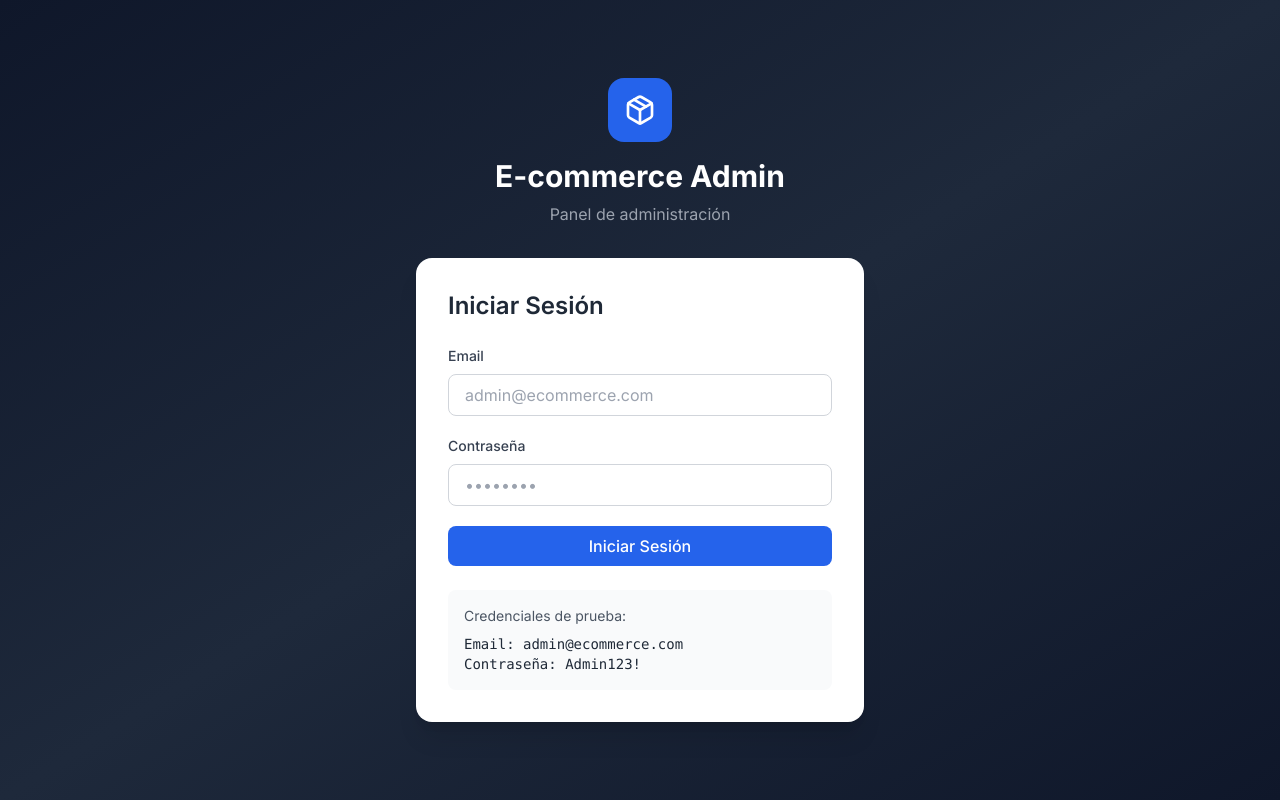
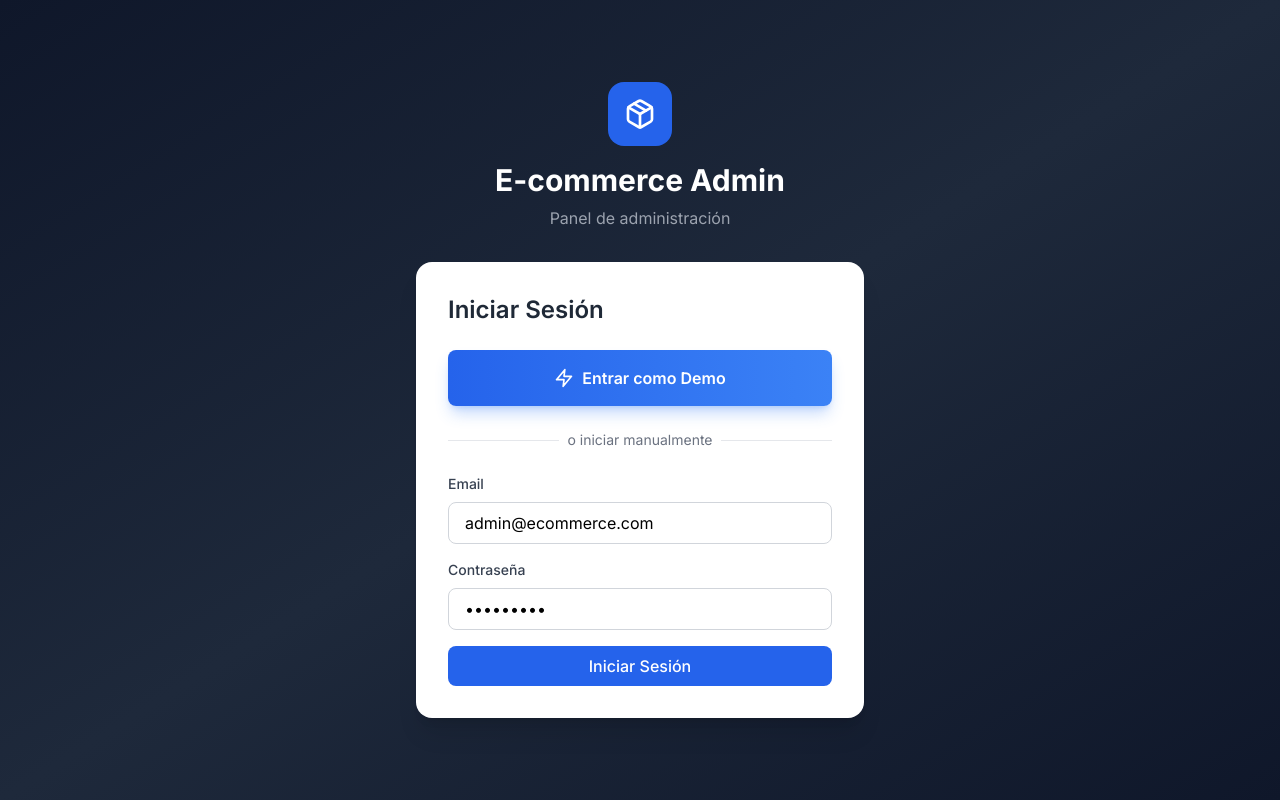
Before and after one commit to renzonodari9/ecommerce-admin, a React (Vite) app: page /login in a window 1280 px wide. Built offline with nearby package versions, Linux system fonts and the light colour scheme.

Commit message:
Add demo login button for quick access

```diff
--- a/src/index.css
+++ b/src/index.css
@@ -25,6 +25,10 @@ body {
 
 .btn-primary {
   @apply bg-primary-600 text-white px-4 py-2 rounded-lg font-medium hover:bg-primary-700 transition-colors;
+}
+
+.btn-demo {
+  @apply bg-gradient-to-r from-primary-600 to-primary-500 text-white rounded-lg font-semibold hover:from-primary-700 hover:to-primary-600 transition-all shadow-lg shadow-primary-500/30;
 }
 
 .btn-secondary {
--- a/src/pages/Login.tsx
+++ b/src/pages/Login.tsx
@@ -1,15 +1,28 @@
-import { useState } from 'react';
+import { useState, useEffect } from 'react';
 import { useAuth } from '../context/AuthContext';
 import { useNavigate } from 'react-router-dom';
-import { Package, AlertCircle } from 'lucide-react';
+import { Package, AlertCircle, Zap } from 'lucide-react';
 
 export default function Login() {
-  const [email, setEmail] = useState('');
-  const [password, setPassword] = useState('');
+  const [email, setEmail] = useState('admin@ecommerce.com');
+  const [password, setPassword] = useState('Admin123!');
   const [error, setError] = useState('');
   const [loading, setLoading] = useState(false);
   const { login } = useAuth();
   const navigate = useNavigate();
+
+  const handleDemoLogin = async () => {
+    setError('');
+    setLoading(true);
+    try {
+      await login('admin@ecommerce.com', 'Admin123!');
+      navigate('/');
+    } catch (err: any) {
+      setError(err.message || 'Error al iniciar sesión');
+    } finally {
+      setLoading(false);
+    }
+  };
 
   const handleSubmit = async (e: React.FormEvent) => {
     e.preventDefault();
@@ -49,7 +62,25 @@ export default function Login() {
             </div>
           )}
 
-          <form onSubmit={handleSubmit} className="space-y-5">
+          <button
+            onClick={handleDemoLogin}
+            disabled={loading}
+            className="btn-demo w-full py-4 mb-6 flex items-center justify-center gap-2 disabled:opacity-50 disabled:cursor-not-allowed"
+          >
+            <Zap size={20} />
+            {loading ? 'Iniciando...' : 'Entrar como Demo'}
+          </button>
+
+          <div className="relative mb-6">
+            <div className="absolute inset-0 flex items-center">
+              <div className="w-full border-t border-gray-200"></div>
+            </div>
+            <div className="relative flex justify-center text-sm">
+              <span className="px-2 bg-white text-gray-500">o iniciar manualmente</span>
+            </div>
+          </div>
+
+          <form onSubmit={handleSubmit} className="space-y-4">
             <div>
               <label className="block text-sm font-medium text-gray-700 mb-2">
                 Email
@@ -86,16 +117,6 @@ export default function Login() {
               {loading ? 'Iniciando sesión...' : 'Iniciar Sesión'}
             </button>
           </form>
-
-          <div className="mt-6 p-4 bg-gray-50 rounded-lg">
-            <p className="text-sm text-gray-600 mb-2">Credenciales de prueba:</p>
-            <p className="text-sm text-gray-800 font-mono">
-              Email: admin@ecommerce.com
-            </p>
-            <p className="text-sm text-gray-800 font-mono">
-              Contraseña: Admin123!
-            </p>
-          </div>
         </div>
       </div>
     </div>
```
